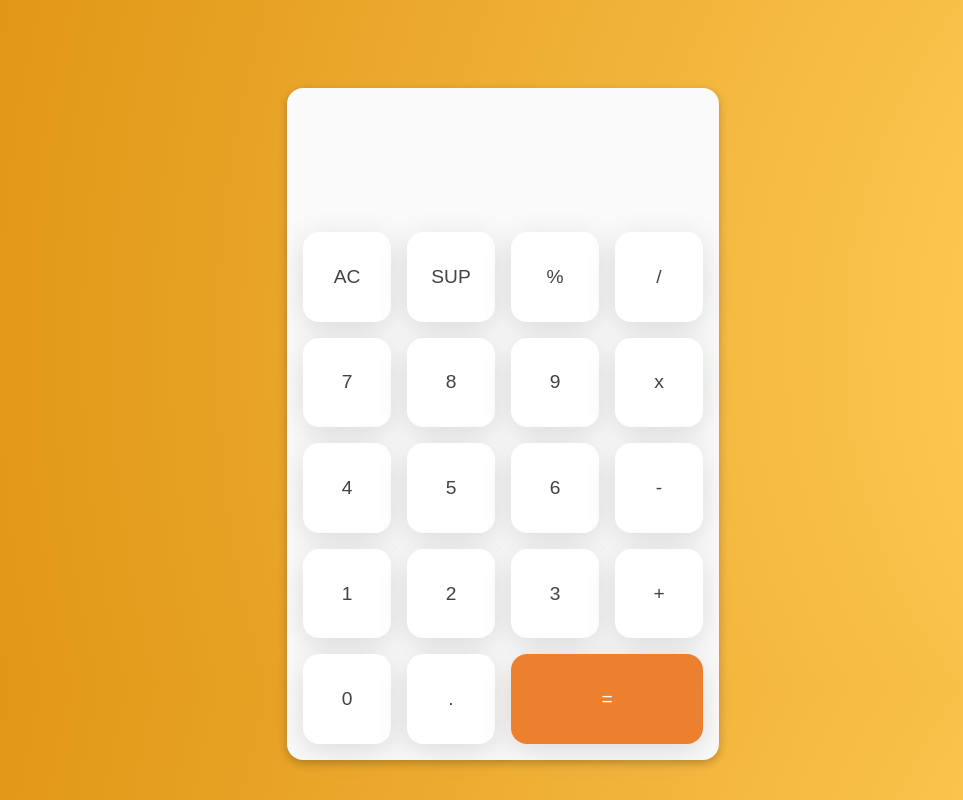
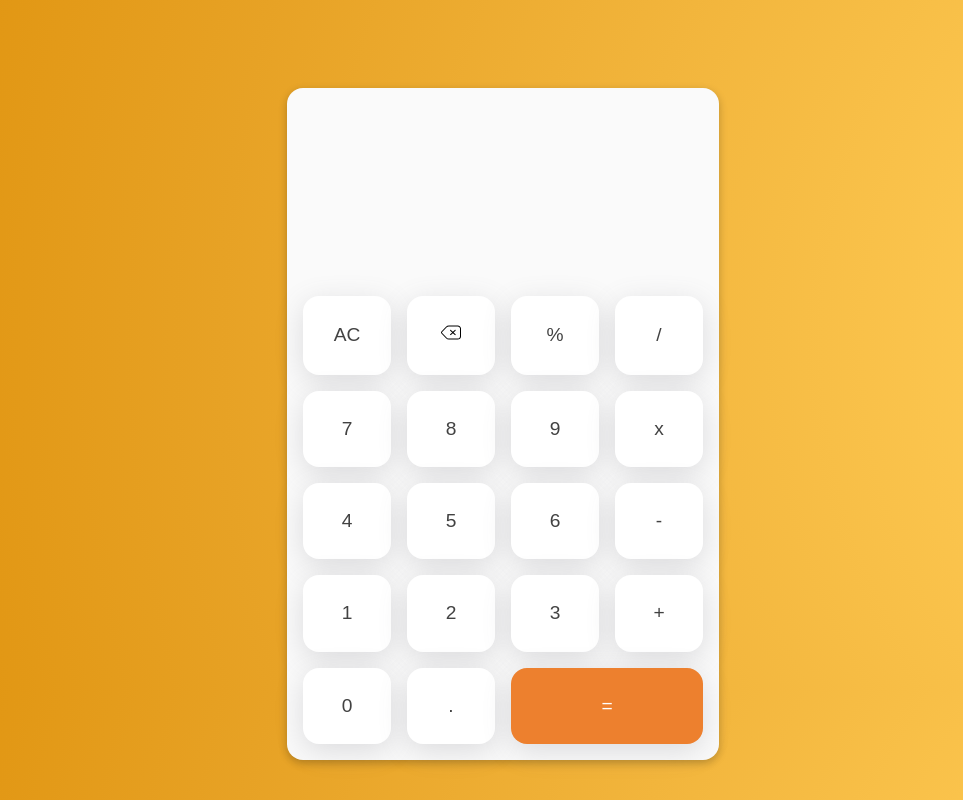
Before and after one commit to AurelioGD/calculator-vanillajs, a plain HTML site: page index.html in a window 1280 px wide. Shown: the whole page, without its empty margins (137-1100 px from the left). Drawn offline with Linux system fonts and the light colour scheme.

Commit message:
Se agrego icono de delete y cambio de dimensiónes del display

```diff
--- a/index.html
+++ b/index.html
@@ -18,7 +18,7 @@
         </div>
         <div class="keyboard">
             <button class="button-key" id="ac-key">AC</button>
-            <button class="button-key" id="sup-key">SUP</button>
+            <button class="button-key" id="sup-key"><img class="sup-key-icon" src="./assets/delete.svg"/></button>
             <button class="button-key" id="prec-key">%</button>
             <button class="button-key" id="divi-key">/</button>
             <button class="button-key" id="seven-key">7</button>
--- a/styles.css
+++ b/styles.css
@@ -25,7 +25,7 @@ body{
     justify-content: flex-end;
     align-items: flex-end;
     width: 100%;
-    height: 20%;
+    height: 30%;
 }
 .display-value{
     width: max-content;
@@ -43,7 +43,7 @@ body{
     display: grid;
     gap: 1rem;
     width: 100%;
-    height: 80%;
+    height: 70%;
     grid-template-columns: 1fr 1fr 1fr 1fr;
 }
 .button-key{
@@ -62,3 +62,6 @@ body{
     color: #FFFFFF;
     grid-column: span 2;
 }
+.sup-key-icon{
+    width: 1.2rem;
+}
```
Also changed, not shown: assets/delete.svg (added).
